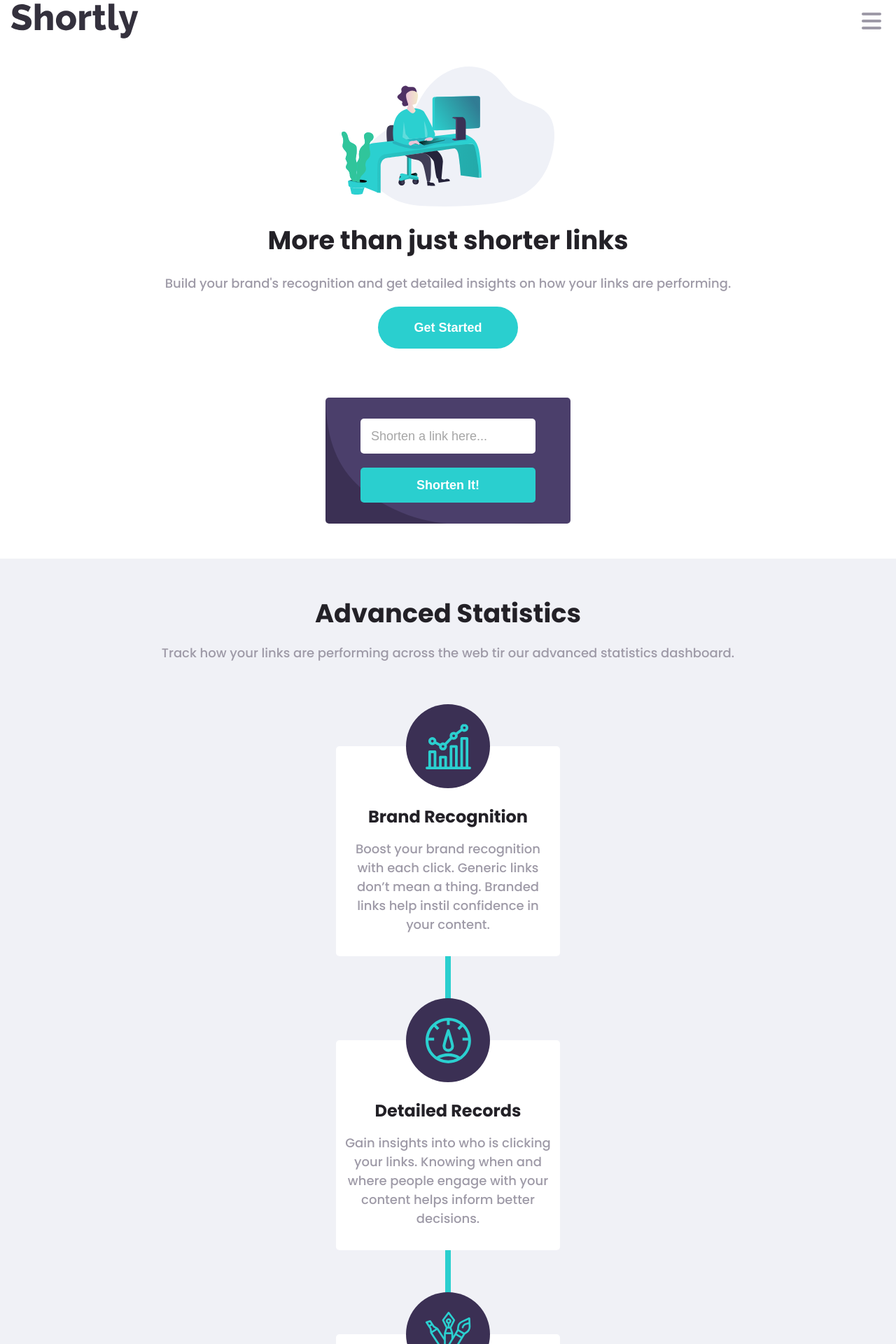
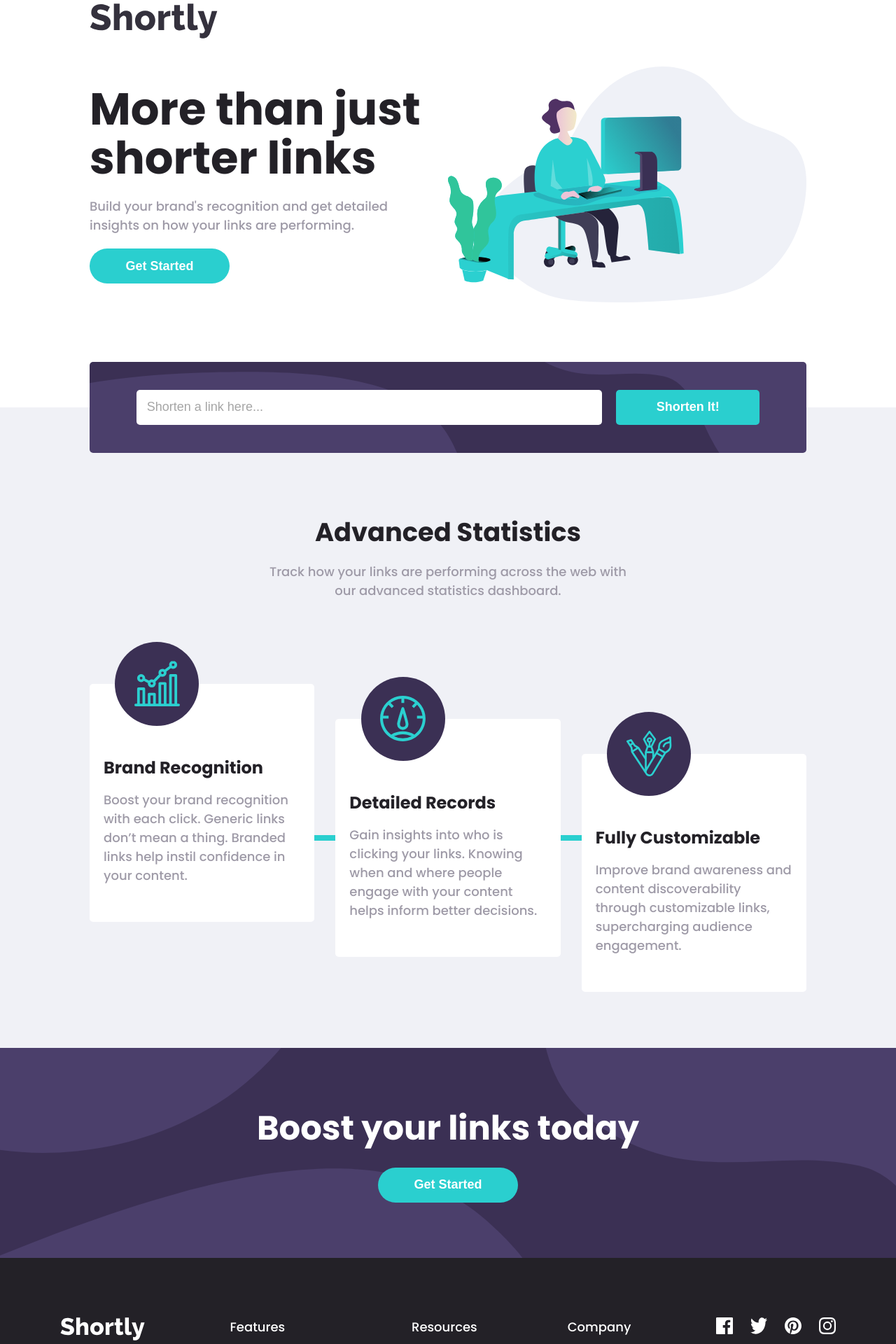
Before and after one commit to sean365-bit/Shortly-App, a React (Vite) app: page / in a window 1280 px wide. Shown: the part 20-1940 px from the top of the page at 70% size. Built offline with nearby package versions, Linux system fonts and the light colour scheme.

Commit message:
make body responsive

```diff
--- a/src/App.tsx
+++ b/src/App.tsx
@@ -7,10 +7,12 @@ import Footer from "./components/Footer";
 function App() {
   return (
     <>
-      <Header />
-      <Body />
-      <Stats />
-      <Footer />
+      <div className="app">
+        <Header />
+        <Body />
+        <Stats />
+        <Footer />
+      </div>
     </>
   );
 }
--- a/src/components/Body.scss
+++ b/src/components/Body.scss
@@ -1,6 +1,7 @@
 @use "../styles/main" as *;
 
 main,
+.body_info,
 .main_div {
   display: flex;
   flex-direction: column;
@@ -10,19 +11,20 @@ main,
 }
 
 .main_div {
-  margin-bottom: 50px;
+  margin-bottom: 150px;
 }
 
 .main_logo {
-  height: 200px;
-  width: auto;
+  max-width: 80%;
+  height: auto;
 }
 
 .body_tittle {
   font-weight: 700;
-  font-size: 2.3rem;
+  font-size: 3rem;
   text-align: center;
   color: $very-dark-violet;
+  line-height: 70px;
 }
 
 .body_prgh {
@@ -31,7 +33,7 @@ main,
 }
 
 .get_button {
-  height: 60px;
+  height: 50px;
   width: 200px;
 
   background: $cyan;
@@ -47,3 +49,43 @@ main,
     cursor: pointer;
   }
 }
+
+.add_space {
+  display: none;
+}
+
+/* Medium devices (landscape tablets, 768px and up) */
+@media only screen and (min-width: 768px) {
+  main {
+    width: 80%;
+  }
+
+  .add_space {
+    display: block;
+  }
+
+  .main_div {
+    flex-direction: row-reverse;
+  }
+
+  .main_logo {
+    max-width: 50%;
+    height: auto;
+  }
+
+  .body_info {
+    width: 60%;
+    height: 300px;
+
+    align-items: flex-start;
+  }
+
+  .body_tittle {
+    font-size: 4rem;
+  }
+
+  .body_tittle,
+  .body_prgh {
+    text-align: left;
+  }
+}
--- a/src/components/Body.tsx
+++ b/src/components/Body.tsx
@@ -1,4 +1,3 @@
-import ShortBox from "./ShortBox";
 import "./Body.scss";
 import mainLogo from "../assets/illustration-working.svg";
 
@@ -7,17 +6,20 @@ function Body() {
     <main>
       <div className="main_div">
         <img src={mainLogo} alt="logo" className="main_logo" />
-        <p className="body_tittle">More than just shorter links</p>
 
-        <p className="body_prgh">
-          Build your brand's recognition and get detailed insights on how your
-          links are performing.
-        </p>
-
-        <button className="get_button">Get Started</button>
+        <div className="body_info">
+          <p className="body_tittle">
+            More than just <br />
+            shorter links
+          </p>
+          <p className="body_prgh">
+            Build your brand's recognition and get detailed
+            <br className="add_space" /> insights on how your links are
+            performing.
+          </p>
+          <button className="get_button">Get Started</button>
+        </div>
       </div>
-
-      <ShortBox />
     </main>
   );
 }
--- a/src/components/Footer.scss
+++ b/src/components/Footer.scss
@@ -8,6 +8,8 @@ footer {
   justify-content: center;
   align-items: center;
   gap: 35px;
+
+  width: 100%;
 }
 
 .footer_logo {
@@ -28,7 +30,13 @@ footer {
 
   .block_content {
     color: $grayish-violet;
+    transition: 0.5s;
   }
+}
+
+.block_content:hover {
+  color: $cyan;
+  cursor: pointer;
 }
 
 .footer_socials {
@@ -38,9 +46,28 @@ footer {
   margin-bottom: 40px;
 
   img {
-    height: 30px;
     &:hover {
       cursor: pointer;
     }
   }
 }
+
+/* Medium devices (landscape tablets, 768px and up) */
+@media only screen and (min-width: 768px) {
+  footer {
+    height: 400px;
+    flex-direction: row;
+    justify-content: space-evenly;
+    align-items: start;
+  }
+
+  .footer_block {
+    align-items: baseline;
+  }
+
+  .footer_logo,
+  .footer_block,
+  .footer_socials {
+    margin-top: 85px;
+  }
+}
--- a/src/components/Header.scss
+++ b/src/components/Header.scss
@@ -2,11 +2,12 @@
 
 .header {
   height: 100px;
-  width: auto;
+  width: 100%;
 
   display: flex;
   justify-content: space-between;
   align-items: center;
+
   padding-left: 15px;
   padding-right: 15px;
 
@@ -35,10 +36,11 @@
 
   background: $dark-Violet;
 
-  position: absolute;
+  position: fixed;
   top: 50%;
   left: 50%;
   transform: translate(-50%, -50%);
+  z-index: 100;
 
   display: flex;
   flex-direction: column;
@@ -95,3 +97,16 @@
     transform: translate(-50%, -50%) scale(0);
   }
 }
+
+/* Medium devices (landscape tablets, 768px and up) */
+@media only screen and (min-width: 768px) {
+  .header {
+    width: 80%;
+    padding: 0;
+  }
+
+  .hamburger,
+  .mobile_menu {
+    display: none;
+  }
+}
--- a/src/components/ShortBox.scss
+++ b/src/components/ShortBox.scss
@@ -3,8 +3,13 @@
 .short_box {
   width: 350px;
   height: 180px;
+  position: absolute;
+
+  top: 0%;
+  left: 50%;
+  transform: translate(-50%, -50%);
+
   border-radius: 5px;
-
   margin-bottom: 50px;
 
   background-image: url("../assets/bg-shorten-mobile.svg");
@@ -56,3 +61,23 @@ input::placeholder {
     cursor: pointer;
   }
 }
+
+@media only screen and (min-width: 768px) {
+  .short_box {
+    width: 80%;
+    height: 130px;
+    background-image: url("../assets/bg-shorten-desktop.svg");
+  }
+
+  form {
+    flex-direction: row;
+  }
+
+  .input_field {
+    width: 65%;
+  }
+
+  .input_button {
+    width: 20%;
+  }
+}
--- a/src/components/Stats.scss
+++ b/src/components/Stats.scss
@@ -1,16 +1,19 @@
 @use "../styles/main" as *;
 
 .stats {
+  width: 100%;
   display: flex;
   flex-direction: column;
   align-items: center;
   justify-content: center;
 
   background: #f0f1f6;
+
+  position: relative;
 }
 
 .stats_heading {
-  margin-top: 50px;
+  margin-top: 150px;
   font-weight: 700;
   font-size: 2.3rem;
   text-align: center;
@@ -48,7 +51,7 @@
 
 .stats_points {
   height: 300px;
-  width: 320px;
+  width: 345px;
   padding: 10px;
 
   border-radius: 5px;
@@ -102,7 +105,7 @@
   text-align: center;
 }
 
-.boost_section {
+.boost_links_box {
   height: 300px;
   width: 100%;
 
@@ -121,6 +124,64 @@
   p {
     color: white;
     font-weight: 700;
-    font-size: 1.5rem;
+    font-size: 1.8rem;
   }
 }
+
+.add_space {
+  display: none;
+}
+
+@media only screen and (min-width: 1200px) {
+  .stats {
+    width: 100%;
+  }
+
+  .boost_links_box {
+    background-image: url("../assets/bg-boost-desktop.svg");
+
+    p {
+      font-size: 3rem;
+    }
+  }
+
+  .add_space {
+    display: block;
+  }
+
+  .stats_container {
+    width: 80%;
+    flex-direction: row;
+    gap: 30px;
+
+    margin-bottom: 80px;
+  }
+
+  .stats_points {
+    height: 340px;
+    flex: 1;
+    padding: 20px;
+  }
+
+  .circle_logo {
+    left: 30%;
+  }
+
+  .stats_header,
+  .stats_body {
+    text-align: left;
+  }
+
+  .stats_two {
+    margin-top: 50px;
+  }
+
+  .stats_three {
+    margin-top: 100px;
+  }
+
+  .line {
+    height: 8px;
+    width: 100%;
+  }
+}
--- a/src/components/Stats.tsx
+++ b/src/components/Stats.tsx
@@ -1,15 +1,17 @@
 import "./Stats.scss";
-import recognition from "../assets/icon-brand-recognition.svg";
-import detailed from "../assets/icon-detailed-records.svg";
-import customizable from "../assets/icon-fully-customizable.svg";
+import ShortBox from "./ShortBox";
+import iconRecognition from "../assets/icon-brand-recognition.svg";
+import iconDetailed from "../assets/icon-detailed-records.svg";
+import iconCustomizable from "../assets/icon-fully-customizable.svg";
 
 function Stats() {
   return (
     <section className="stats">
+      <ShortBox />
       <p className="stats_heading">Advanced Statistics</p>
       <p className="stats_prgh">
-        Track how your links are performing across the web tir our advanced
-        statistics dashboard.
+        Track how your links are performing across the web with
+        <br className="add_space" /> our advanced statistics dashboard.
       </p>
 
       <div className="stats_container">
@@ -17,7 +19,7 @@ function Stats() {
 
         <div className="stats_points">
           <div className="circle_logo">
-            <img src={recognition} alt="logo" />
+            <img src={iconRecognition} alt="logo" />
           </div>
           <div className="holder">
             <p className="stats_header">Brand Recognition</p>
@@ -29,9 +31,9 @@ function Stats() {
           </div>
         </div>
 
-        <div className="stats_points">
+        <div className="stats_points stats_two">
           <div className="circle_logo">
-            <img src={detailed} alt="logo" />
+            <img src={iconDetailed} alt="logo" />
           </div>
           <div className="holder">
             <p className="stats_header">Detailed Records</p>
@@ -43,9 +45,9 @@ function Stats() {
           </div>
         </div>
 
-        <div className="stats_points">
+        <div className="stats_points stats_three">
           <div className="circle_logo">
-            <img src={customizable} alt="logo" />
+            <img src={iconCustomizable} alt="logo" />
           </div>
 
           <div className="holder">
@@ -58,7 +60,7 @@ function Stats() {
         </div>
       </div>
 
-      <div className="boost_section">
+      <div className="boost_links_box">
         <p>Boost your links today</p>
 
         <button className="get_button">Get Started</button>
--- a/src/styles/_main.scss
+++ b/src/styles/_main.scss
@@ -22,3 +22,10 @@ body {
   font-style: normal;
   font-size: 18px;
 }
+
+.app {
+  display: flex;
+  flex-direction: column;
+  justify-content: center;
+  align-items: center;
+}
```
Also changed, not shown: src/components/Footer.tsx (+6 -1 lines).
